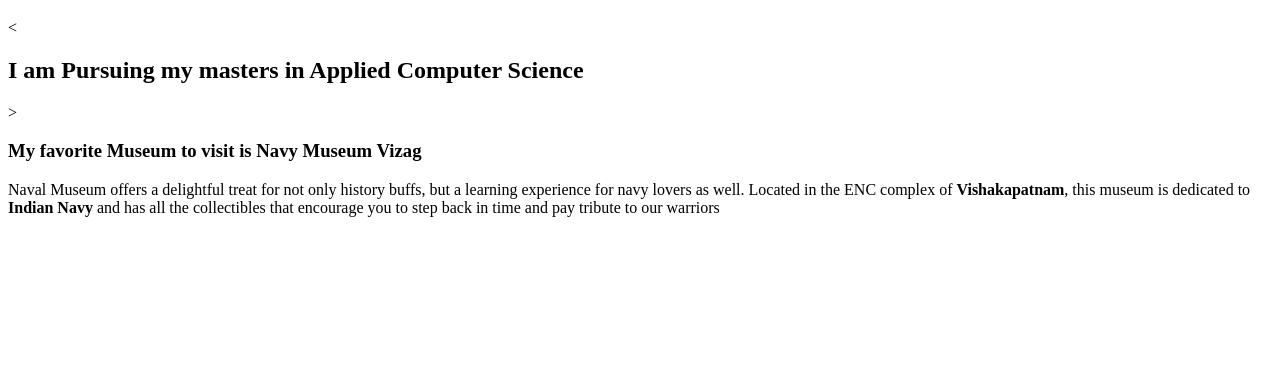
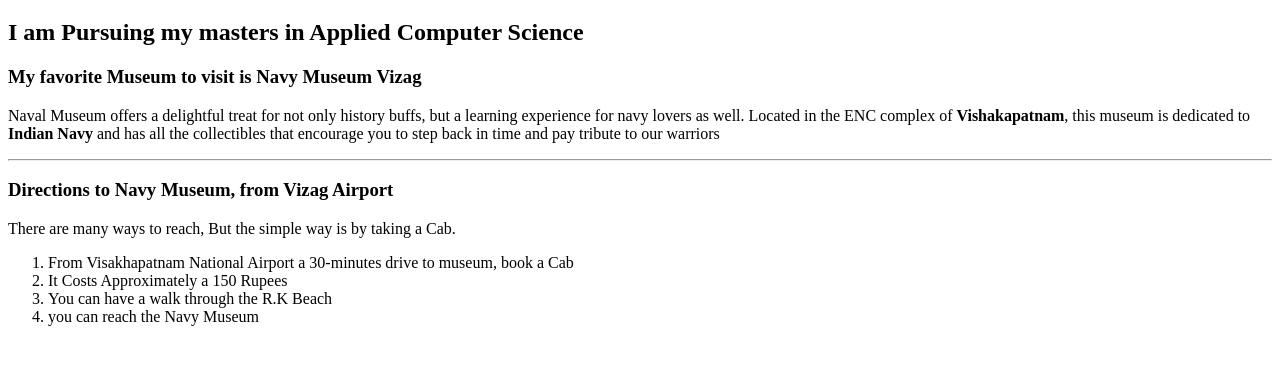
Before and after one commit to 44-563-Web-Apps-F22/44563-webapps-assignment-3-kurrakovidh, a plain HTML site: page index.html in a window 1280 px wide. Shown: the part 61-426 px from the top of the page. Drawn offline with Linux system fonts and the light colour scheme.

Commit message:
addition of data in the vs

```diff
--- a/index.html
+++ b/index.html
@@ -7,10 +7,28 @@
     <body>
 
         <h1> Hi this is kovidh,I am From Hyderabad. </h1>
-        <<h2> I am Pursuing my masters in Applied Computer Science </h2>>
+
+        <h2> I am Pursuing my masters in Applied Computer Science </h2>
+
         <h3>My favorite Museum to visit is Navy Museum Vizag </h3>
+
         <p>Naval Museum offers a delightful treat for not only history buffs, but a learning experience for navy lovers as well.
            Located in the ENC complex of <b>Vishakapatnam</b>, this museum is dedicated to<b>  Indian Navy </b> and has all the collectibles that encourage you to step back in time and pay tribute to our warriors</p>
+
+        <hr/>
+
+        <h3>Directions to Navy Museum, from Vizag Airport</h4>
+
+        <p>There are many ways to reach, But the simple way is by taking a Cab.</p>
+        <ol>
+            <li>From Visakhapatnam National Airport a 30-minutes drive to museum, book a Cab</li>
+            <li> It Costs Approximately a 150 Rupees </li>
+            <li> You can have a walk through the R.K Beach </li>
+            <li> you can reach the Navy Museum </li>
+        </ol>
+
+
+
 
     </body>
 
```
